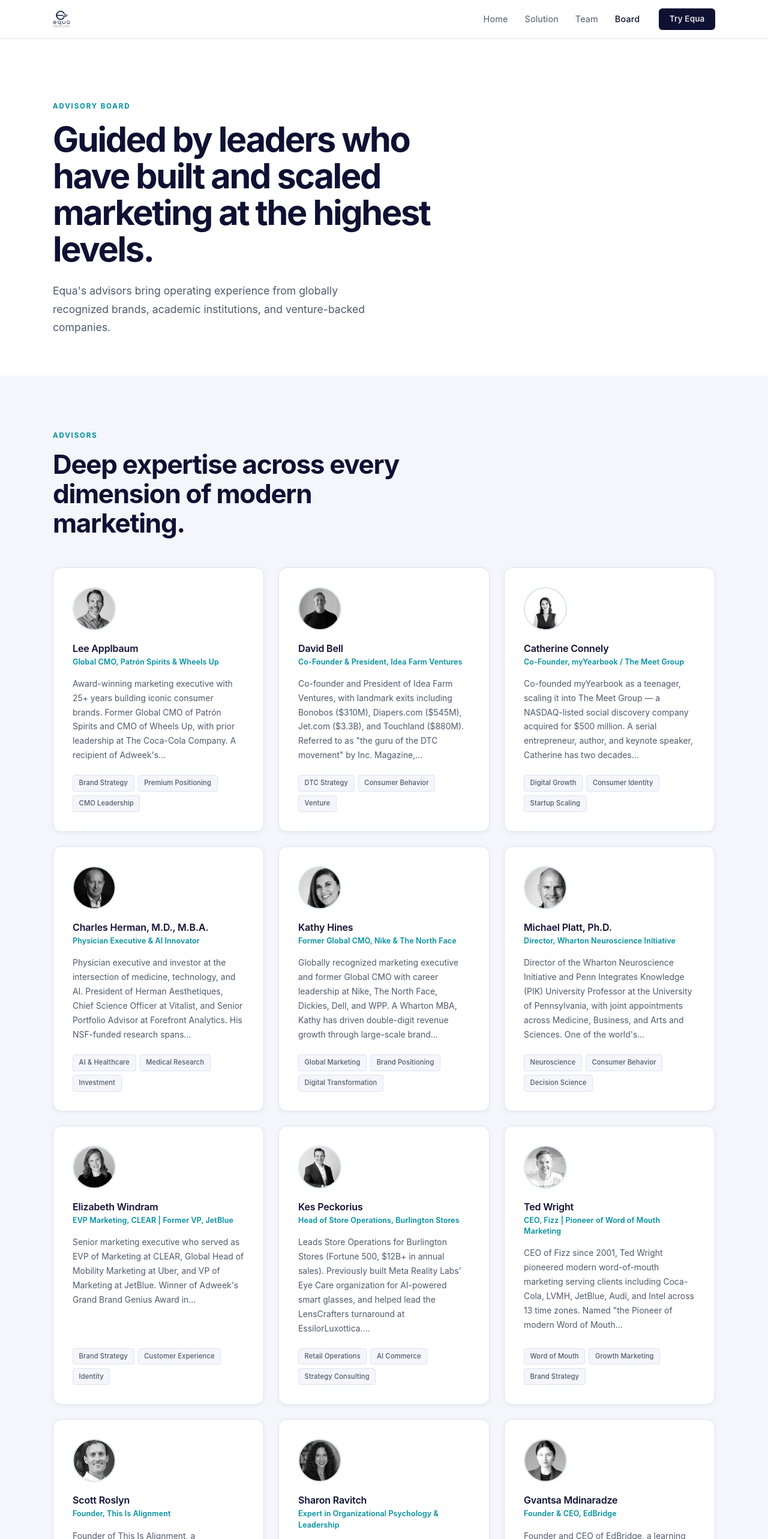
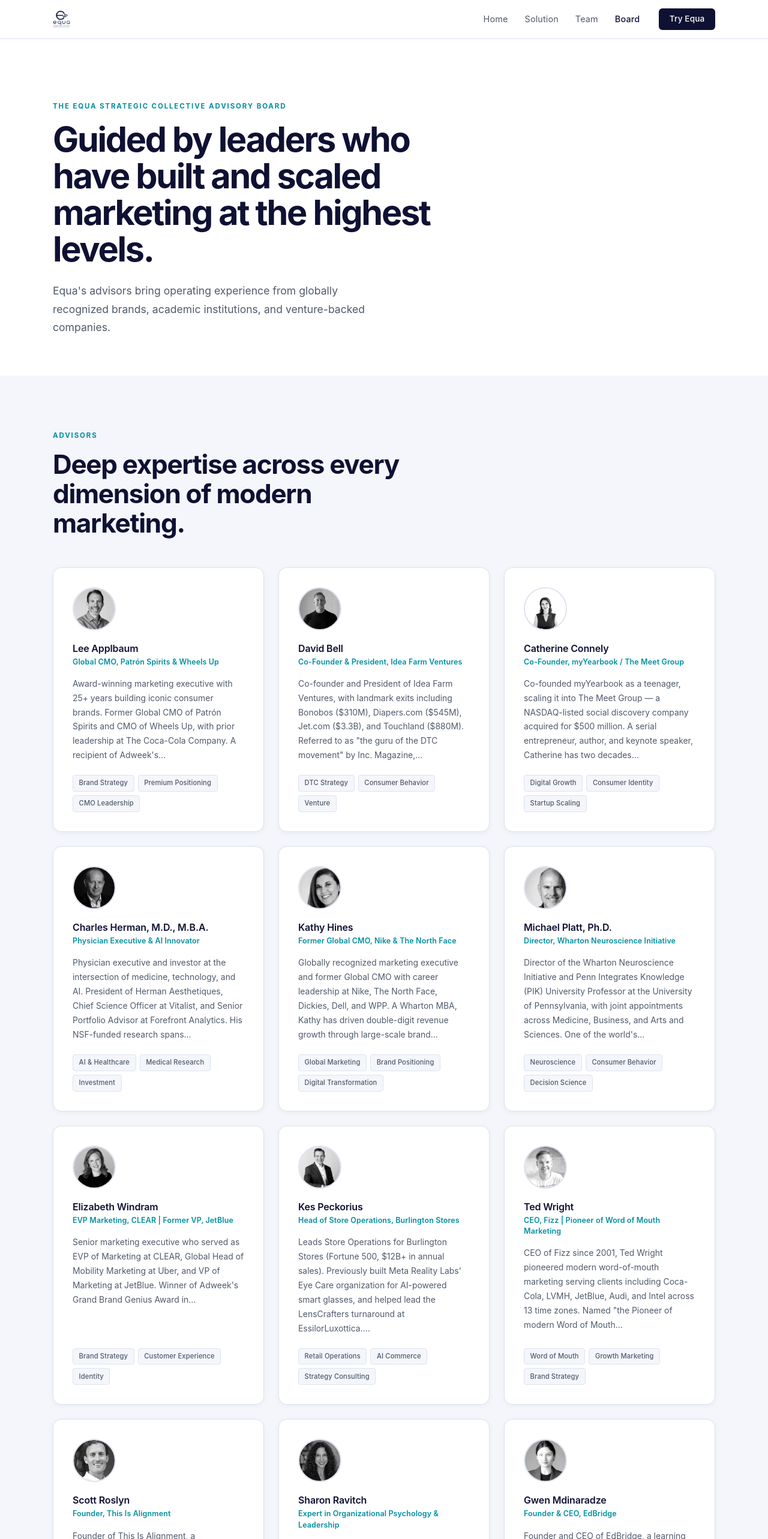
Before and after one commit to equa-now/equa-website, a React (Vite) app: page /board in a window 1280 px wide. Shown: the top 2566 px of the page at 60% size. Built offline with nearby package versions, Linux system fonts and the light colour scheme.

Commit message:
feat: small edits to Advisory Board

```diff
--- a/src/content/advisors.ts
+++ b/src/content/advisors.ts
@@ -85,7 +85,7 @@
     tags: ['Organizational Psychology', 'Leadership Development', 'AI Adoption'],
   },
   {
-    name: 'Gvantsa Mdinaradze',
+    name: 'Gwen Mdinaradze',
     title: 'Founder & CEO, EdBridge',
     bio: 'Founder and CEO of EdBridge, a learning consultancy that connects capability development directly to organizational culture and business outcomes. A Harvard alumna and University of Pennsylvania doctoral scholar, Gwen brings expertise in behavioral science, adaptive leadership, and enterprise performance — enriching Equa\'s ability to translate identity insights into lasting organizational change.',
     headshot: '/advisors/gvantsa-mdinaradze.jpg',
--- a/src/pages/BoardPage.tsx
+++ b/src/pages/BoardPage.tsx
@@ -18,7 +18,7 @@
   return (
     <>
       <Hero
-        overline="Advisory board"
+        overline="The Equa Strategic Collective Advisory Board"
         headline="Guided by leaders who have built and scaled marketing at the highest levels."
         subheadline="Equa's advisors bring operating experience from globally recognized brands, academic institutions, and venture-backed companies."
       />
```
